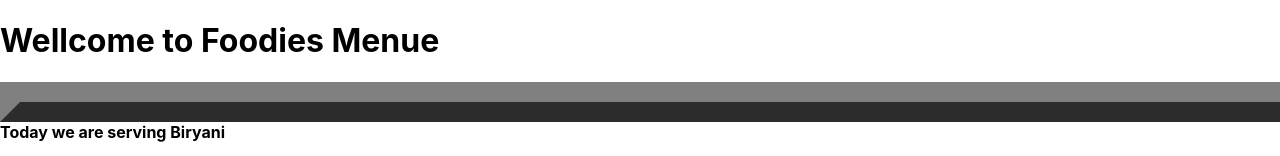
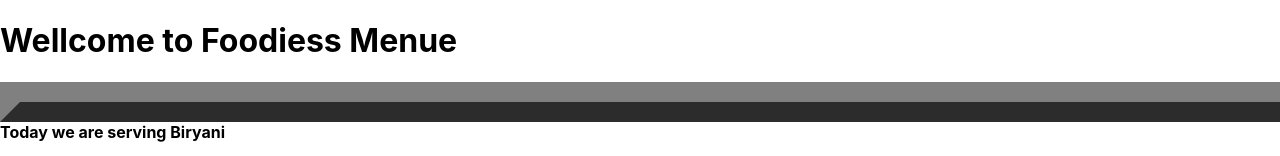
Before and after one commit to Saqlain-55/food_menu1, a React (Create React App) app in the folder app1-react-app/: page / in a window 1280 px wide. Shown: the top 156 px of the page. Built offline with nearby package versions, Linux system fonts and the light colour scheme.

Commit message:
Update App.js

```diff
--- a/app1-react-app/src/App.js
+++ b/app1-react-app/src/App.js
@@ -4,7 +4,7 @@ import Diner from './Diner';
 function App() {
   return (
     <div className="App">
-        <h1> Wellcome to Foodies Menue</h1>
+        <h1> Wellcome to Foodiess Menue</h1>
 
 <table width="1300" border="20" bg-color="lighht gray"/>
  {/* <Diner></Diner> */ }
```
